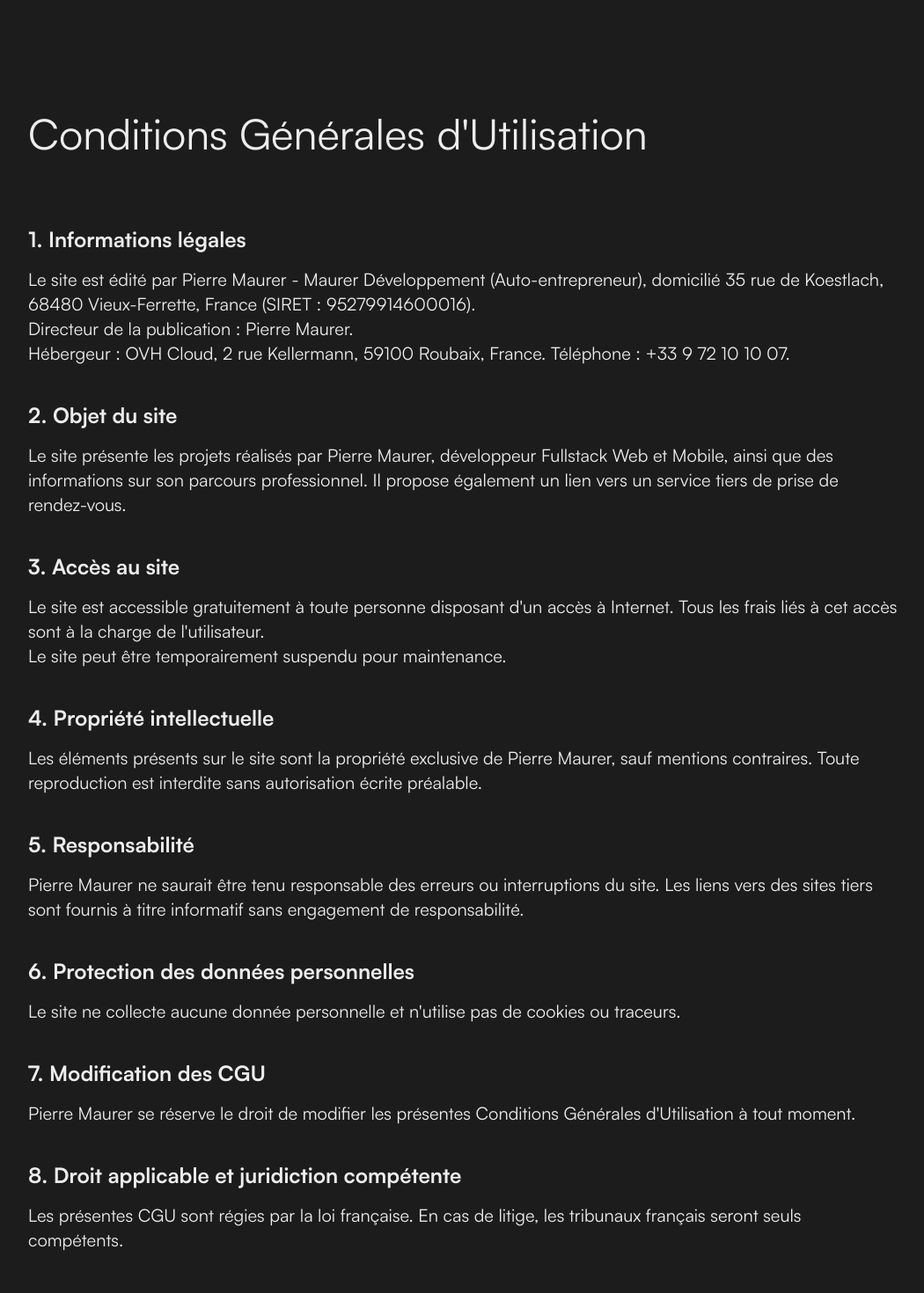
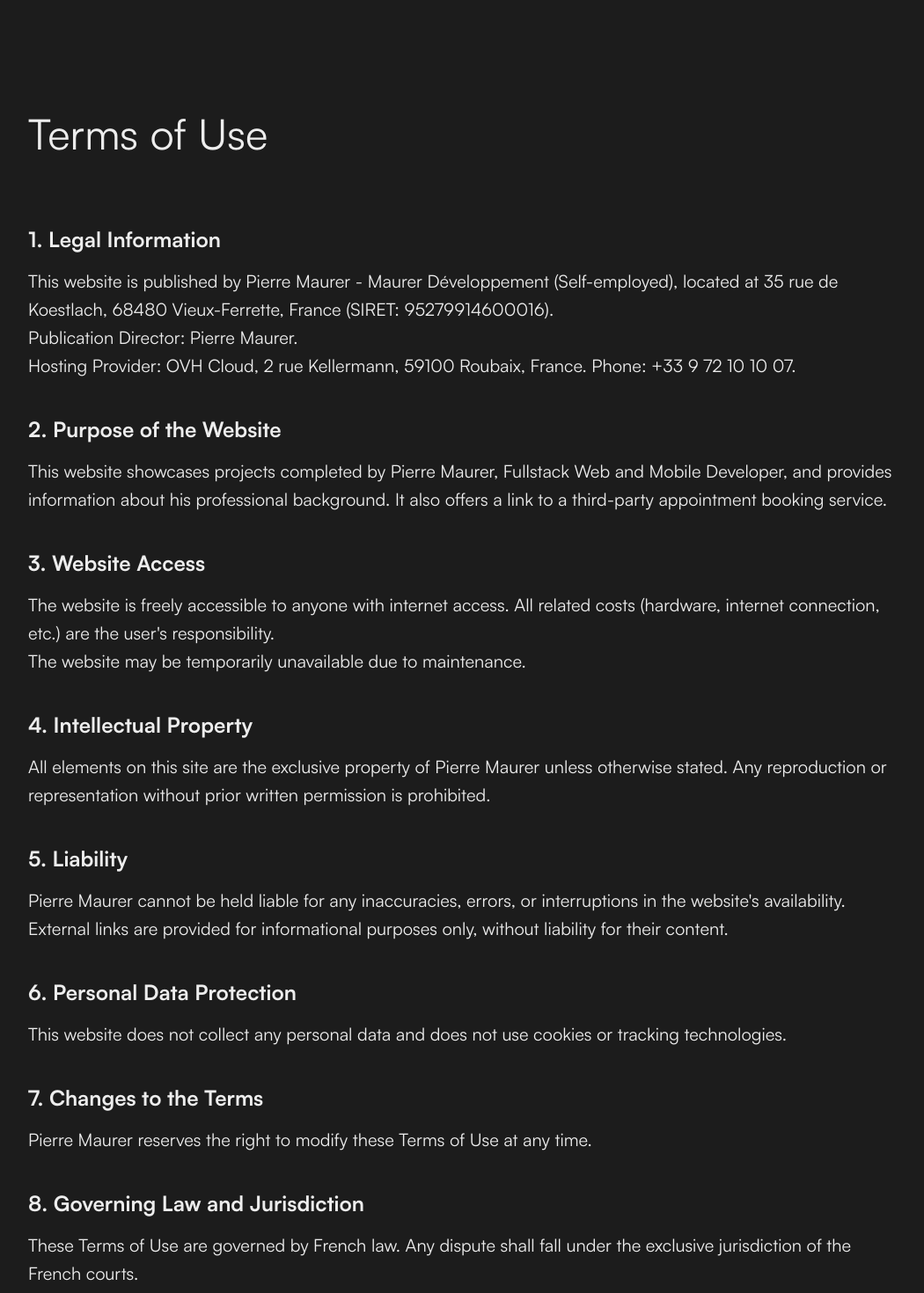
Before and after one commit to PierreMaurer/portfolio, a Next.js app: page /cgu in a window 1280 px wide. Shown: the part 80-1550 px from the top of the page at 88% size, without its empty margins (112-1162 px from the left). Built offline with nearby package versions, Linux system fonts and the light colour scheme.

Commit message:
fix: translate CGU, Legal, copyright in en

```diff
--- a/app/cgu/page.tsx
+++ b/app/cgu/page.tsx
@@ -2,50 +2,50 @@ export default function CGU () {
     return (
         <div id="terms" className="flex flex-col ms-10 me-10 lg:ms-36 lg:me-36 mt-36 mb-15">
             <div>
-                <p className="text-3xl lg:text-5xl">Conditions Générales d&apos;Utilisation</p>
+                <p className="text-3xl lg:text-5xl">Terms of Use</p>
             </div>
-            <div className="flex flex-col gap-10 mt-20 text-xl">
+            <div className="flex flex-col gap-10 mt-20 text-xl leading-8">
                 <section>
-                    <h2 className="text-2xl font-bold mb-4">1. Informations légales</h2>
-                    <p>Le site est édité par Pierre Maurer - Maurer Développement (Auto-entrepreneur), domicilié 35 rue de Koestlach, 68480 Vieux-Ferrette, France (SIRET : 95279914600016).</p>
-                    <p>Directeur de la publication : Pierre Maurer.</p>
-                    <p>Hébergeur : OVH Cloud, 2 rue Kellermann, 59100 Roubaix, France. Téléphone : +33 9 72 10 10 07.</p>
+                    <h2 className="text-2xl font-bold mb-4">1. Legal Information</h2>
+                    <p>This website is published by Pierre Maurer - Maurer Développement (Self-employed), located at 35 rue de Koestlach, 68480 Vieux-Ferrette, France (SIRET: 95279914600016).</p>
+                    <p>Publication Director: Pierre Maurer.</p>
+                    <p>Hosting Provider: OVH Cloud, 2 rue Kellermann, 59100 Roubaix, France. Phone: +33 9 72 10 10 07.</p>
                 </section>
 
                 <section>
-                    <h2 className="text-2xl font-bold mb-4">2. Objet du site</h2>
-                    <p>Le site présente les projets réalisés par Pierre Maurer, développeur Fullstack Web et Mobile, ainsi que des informations sur son parcours professionnel. Il propose également un lien vers un service tiers de prise de rendez-vous.</p>
+                    <h2 className="text-2xl font-bold mb-4">2. Purpose of the Website</h2>
+                    <p>This website showcases projects completed by Pierre Maurer, Fullstack Web and Mobile Developer, and provides information about his professional background. It also offers a link to a third-party appointment booking service.</p>
                 </section>
 
                 <section>
-                    <h2 className="text-2xl font-bold mb-4">3. Accès au site</h2>
-                    <p>Le site est accessible gratuitement à toute personne disposant d&apos;un accès à Internet. Tous les frais liés à cet accès sont à la charge de l&apos;utilisateur.</p>
-                    <p>Le site peut être temporairement suspendu pour maintenance.</p>
+                    <h2 className="text-2xl font-bold mb-4">3. Website Access</h2>
+                    <p>The website is freely accessible to anyone with internet access. All related costs (hardware, internet connection, etc.) are the user's responsibility.</p>
+                    <p>The website may be temporarily unavailable due to maintenance.</p>
                 </section>
 
                 <section>
-                    <h2 className="text-2xl font-bold mb-4">4. Propriété intellectuelle</h2>
-                    <p>Les éléments présents sur le site sont la propriété exclusive de Pierre Maurer, sauf mentions contraires. Toute reproduction est interdite sans autorisation écrite préalable.</p>
+                    <h2 className="text-2xl font-bold mb-4">4. Intellectual Property</h2>
+                    <p>All elements on this site are the exclusive property of Pierre Maurer unless otherwise stated. Any reproduction or representation without prior written permission is prohibited.</p>
                 </section>
 
                 <section>
-                    <h2 className="text-2xl font-bold mb-4">5. Responsabilité</h2>
-                    <p>Pierre Maurer ne saurait être tenu responsable des erreurs ou interruptions du site. Les liens vers des sites tiers sont fournis à titre informatif sans engagement de responsabilité.</p>
+                    <h2 className="text-2xl font-bold mb-4">5. Liability</h2>
+                    <p>Pierre Maurer cannot be held liable for any inaccuracies, errors, or interruptions in the website's availability. External links are provided for informational purposes only, without liability for their content.</p>
                 </section>
 
                 <section>
-                    <h2 className="text-2xl font-bold mb-4">6. Protection des données personnelles</h2>
-                    <p>Le site ne collecte aucune donnée personnelle et n&apos;utilise pas de cookies ou traceurs.</p>
+                    <h2 className="text-2xl font-bold mb-4">6. Personal Data Protection</h2>
+                    <p>This website does not collect any personal data and does not use cookies or tracking technologies.</p>
                 </section>
 
                 <section>
-                    <h2 className="text-2xl font-bold mb-4">7. Modification des CGU</h2>
-                    <p>Pierre Maurer se réserve le droit de modifier les présentes Conditions Générales d&apos;Utilisation à tout moment.</p>
+                    <h2 className="text-2xl font-bold mb-4">7. Changes to the Terms</h2>
+                    <p>Pierre Maurer reserves the right to modify these Terms of Use at any time.</p>
                 </section>
 
                 <section>
-                    <h2 className="text-2xl font-bold mb-4">8. Droit applicable et juridiction compétente</h2>
-                    <p>Les présentes CGU sont régies par la loi française. En cas de litige, les tribunaux français seront seuls compétents.</p>
+                    <h2 className="text-2xl font-bold mb-4">8. Governing Law and Jurisdiction</h2>
+                    <p>These Terms of Use are governed by French law. Any dispute shall fall under the exclusive jurisdiction of the French courts.</p>
                 </section>
             </div>
         </div>
--- a/app/legal/page.tsx
+++ b/app/legal/page.tsx
@@ -1,47 +1,47 @@
 export default function Legal () {
     return (
-        <div id="mentions" className="flex flex-col ms-10 me-10 lg:ms-36 lg:me-36 mt-36 mb-15">
+        <div id="legal" className="flex flex-col ms-10 me-10 lg:ms-36 lg:me-36 mt-36 mb-15">
             <div>
-                <p className="text-3xl lg:text-5xl">Mentions Légales</p>
+                <p className="text-3xl lg:text-5xl">Legal Notice</p>
             </div>
             <div className="flex flex-col gap-10 mt-20 text-xl leading-8">
                 <section>
-                    <h2 className="text-2xl font-bold mb-4">1. Éditeur du site</h2>
-                    <p>Le présent site est édité par Pierre Maurer - Maurer Développement, auto-entrepreneur.</p>
-                    <p>Adresse : 35 rue de Koestlach, 68480 Vieux-Ferrette, France.</p>
-                    <p>SIRET : 95279914600016.</p>
-                    <p>Directeur de la publication : Pierre Maurer.</p>
-                    <p>Email de contact : <a href="mailto:contact@maurer-developpement.fr" className="underline">contact@maurer-developpement.fr</a></p>
+                    <h2 className="text-2xl font-bold mb-4">1. Website Publisher</h2>
+                    <p>This site is published by Pierre Maurer - Maurer Développement, self-employed entrepreneur.</p>
+                    <p>Address: 35 rue de Koestlach, 68480 Vieux-Ferrette, France.</p>
+                    <p>SIRET: 95279914600016.</p>
+                    <p>Publication Director: Pierre Maurer.</p>
+                    <p>Contact Email: <a href="mailto:contact@maurer-developpement.fr" className="underline">contact@maurer-developpement.fr</a></p>
                 </section>
 
                 <section>
-                    <h2 className="text-2xl font-bold mb-4">2. Hébergeur du site</h2>
-                    <p>Hébergeur : OVH Cloud.</p>
-                    <p>Adresse : 2, rue Kellermann, 59100 Roubaix, France.</p>
-                    <p>Téléphone : +33 9 72 10 10 07.</p>
-                    <p>Site web : <a href="https://www.ovhcloud.com" target="_blank" className="underline">www.ovhcloud.com</a></p>
+                    <h2 className="text-2xl font-bold mb-4">2. Hosting Provider</h2>
+                    <p>Hosting Provider: OVH Cloud.</p>
+                    <p>Address: 2 rue Kellermann, 59100 Roubaix, France.</p>
+                    <p>Phone: +33 9 72 10 10 07.</p>
+                    <p>Website: <a href="https://www.ovhcloud.com" target="_blank" className="underline">www.ovhcloud.com</a></p>
                 </section>
 
                 <section>
-                    <h2 className="text-2xl font-bold mb-4">3. Propriété intellectuelle</h2>
-                    <p>Les éléments présents sur ce site (textes, images, graphismes, logos, icônes, etc.) sont protégés par les lois françaises relatives à la propriété intellectuelle.</p>
-                    <p>Toute reproduction ou adaptation sans autorisation préalable est interdite.</p>
+                    <h2 className="text-2xl font-bold mb-4">3. Intellectual Property</h2>
+                    <p>All content on this site (texts, images, graphics, logos, icons, etc.) is protected by French intellectual property laws.</p>
+                    <p>Any reproduction or adaptation without prior written permission is strictly prohibited.</p>
                 </section>
 
                 <section>
-                    <h2 className="text-2xl font-bold mb-4">4. Responsabilité</h2>
-                    <p>Pierre Maurer ne saurait être tenu responsable des dommages directs ou indirects causés par l&apos;accès ou l&apos;utilisation du site.</p>
-                    <p>Des liens vers des sites tiers peuvent être proposés ; leur contenu relève de la responsabilité de leurs éditeurs respectifs.</p>
+                    <h2 className="text-2xl font-bold mb-4">4. Liability</h2>
+                    <p>Pierre Maurer shall not be liable for any direct or indirect damages resulting from access to or use of the site.</p>
+                    <p>Links to third-party websites are provided for convenience only, and their content is the sole responsibility of their respective publishers.</p>
                 </section>
 
                 <section>
-                    <h2 className="text-2xl font-bold mb-4">5. Protection des données personnelles</h2>
-                    <p>Ce site ne collecte aucune donnée personnelle et n&apos;utilise aucun cookie ou traceur.</p>
+                    <h2 className="text-2xl font-bold mb-4">5. Personal Data Protection</h2>
+                    <p>No personal data is collected and no cookies or tracking devices are used on this site.</p>
                 </section>
 
                 <section>
-                    <h2 className="text-2xl font-bold mb-4">6. Loi applicable</h2>
-                    <p>Le site est régi par la loi française. Tout litige sera soumis à la compétence exclusive des tribunaux français.</p>
+                    <h2 className="text-2xl font-bold mb-4">6. Governing Law</h2>
+                    <p>This website is governed by French law. Any disputes will fall under the exclusive jurisdiction of the French courts.</p>
                 </section>
             </div>
         </div>
--- a/components/Footer.tsx
+++ b/components/Footer.tsx
@@ -23,7 +23,7 @@ export const Footer = () => {
                           <a href="/legal"><button className="hover:underline hover:underline-offset-8">Legal Mentions</button></a>
                       </div>
                       <div className="">
-                          <p className="opacity-60">© Pierre Maurer – Tous droits réservés – 2025</p>
+                          <p className="opacity-60">© Pierre Maurer – All rights reserved – 2025</p>
                       </div>
                   </div>
               </div>
```
